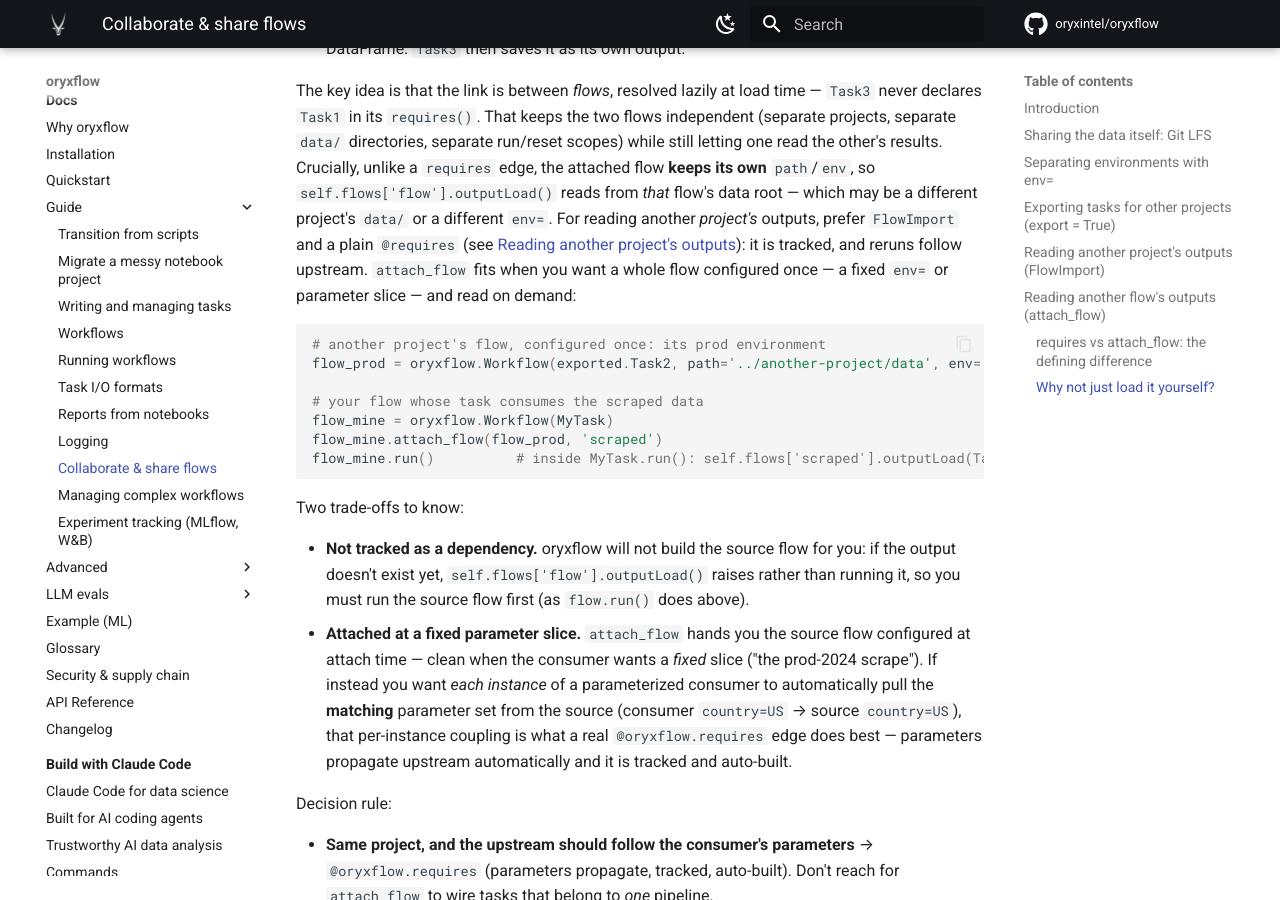
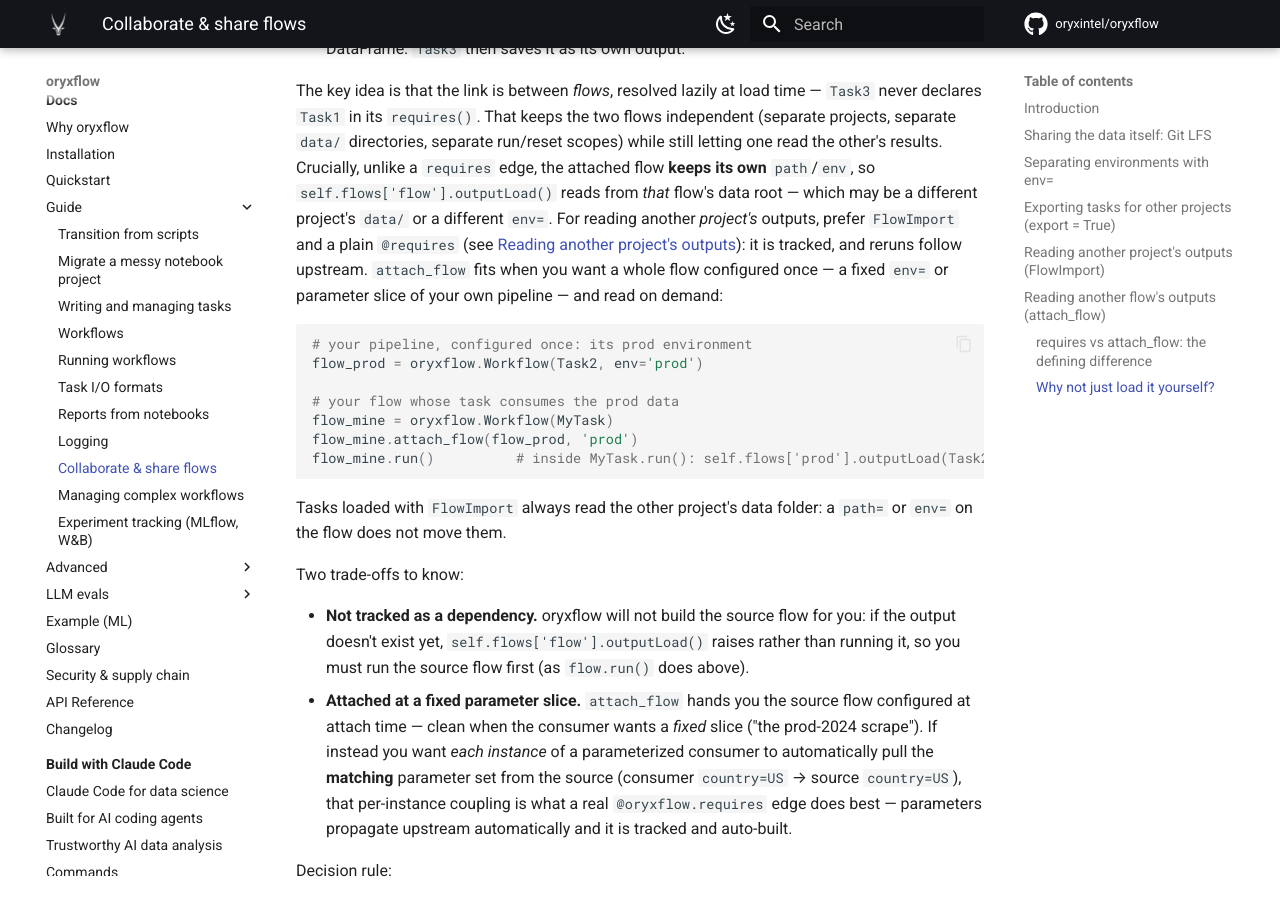
Before and after one commit to oryxintel/oryxlib-docs, an MkDocs documentation site: the page built from docs/docs/collaborate.md, in a window 1280 px wide and 900 px high, scrolled down 6183 px. Built offline with MkDocs 1.6.1 and Material for MkDocs 9.7.7, drawn with Linux system fonts in a browser that asks for light colours; comment, search, counter and statistics services are not loaded.

````diff
--- a/docs/docs/collaborate.md
+++ b/docs/docs/collaborate.md
@@ -181,17 +181,19 @@ Step by step, here is what actually happens:
 3.  `flow2.run()` propagates that registration onto the task instances just before executing them: every task in `flow2` gets `self.flows = {'flow': flow}`. This is why the attach must come *before* the run — a task created and run without it would have `self.flows` empty.
 4.  Inside `Task3.run()`, `self.flows['flow']` is the attached `flow` object, so `self.flows['flow'].outputLoad()` calls `outputLoad()` on it and returns `Task1`'s DataFrame. `Task3` then saves it as its own output.
 
-The key idea is that the link is between *flows*, resolved lazily at load time — `Task3` never declares `Task1` in its `requires()`. That keeps the two flows independent (separate projects, separate `data/` directories, separate run/reset scopes) while still letting one read the other's results. Crucially, unlike a `requires` edge, the attached flow **keeps its own** `path`/`env`, so `self.flows['flow'].outputLoad()` reads from *that* flow's data root — which may be a different project's `data/` or a different `env=`. For reading another *project's* outputs, prefer `FlowImport` and a plain `@requires` (see [Reading another project's outputs](#reading-another-projects-outputs-flowimport)): it is tracked, and reruns follow upstream. `attach_flow` fits when you want a whole flow configured once — a fixed `env=` or parameter slice — and read on demand:
+The key idea is that the link is between *flows*, resolved lazily at load time — `Task3` never declares `Task1` in its `requires()`. That keeps the two flows independent (separate projects, separate `data/` directories, separate run/reset scopes) while still letting one read the other's results. Crucially, unlike a `requires` edge, the attached flow **keeps its own** `path`/`env`, so `self.flows['flow'].outputLoad()` reads from *that* flow's data root — which may be a different project's `data/` or a different `env=`. For reading another *project's* outputs, prefer `FlowImport` and a plain `@requires` (see [Reading another project's outputs](#reading-another-projects-outputs-flowimport)): it is tracked, and reruns follow upstream. `attach_flow` fits when you want a whole flow configured once — a fixed `env=` or parameter slice of your own pipeline — and read on demand:
 
 ```python
-# another project's flow, configured once: its prod environment
-flow_prod = oryxflow.Workflow(exported.Task2, path='../another-project/data', env='prod')
+# your pipeline, configured once: its prod environment
+flow_prod = oryxflow.Workflow(Task2, env='prod')
 
-# your flow whose task consumes the scraped data
+# your flow whose task consumes the prod data
 flow_mine = oryxflow.Workflow(MyTask)
-flow_mine.attach_flow(flow_prod, 'scraped')
-flow_mine.run()          # inside MyTask.run(): self.flows['scraped'].outputLoad(Task2)
+flow_mine.attach_flow(flow_prod, 'prod')
+flow_mine.run()          # inside MyTask.run(): self.flows['prod'].outputLoad(Task2)
 ```
+
+Tasks loaded with `FlowImport` always read the other project's data folder: a `path=` or `env=` on the flow does not move them.
 
 Two trade-offs to know:
 
````
